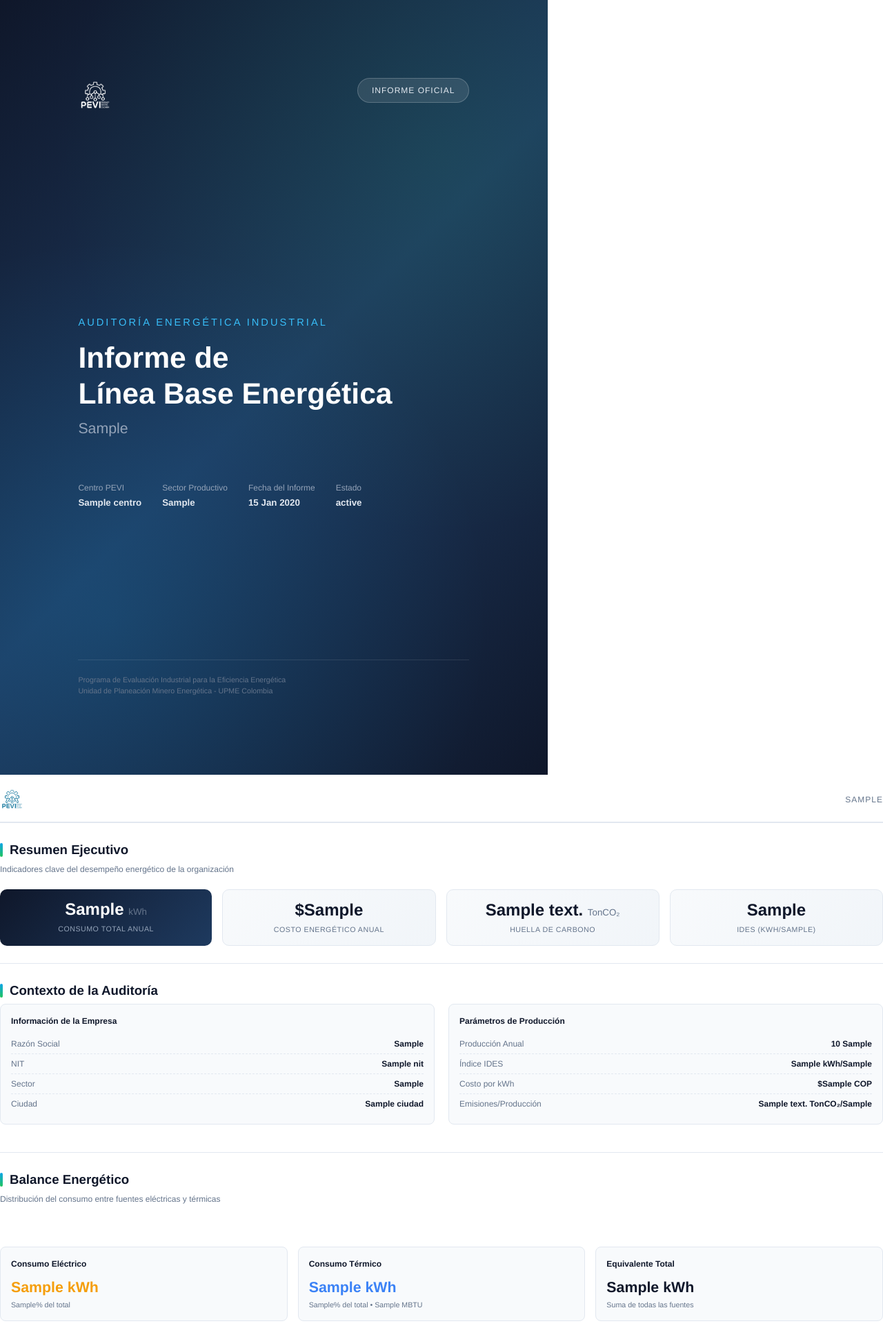
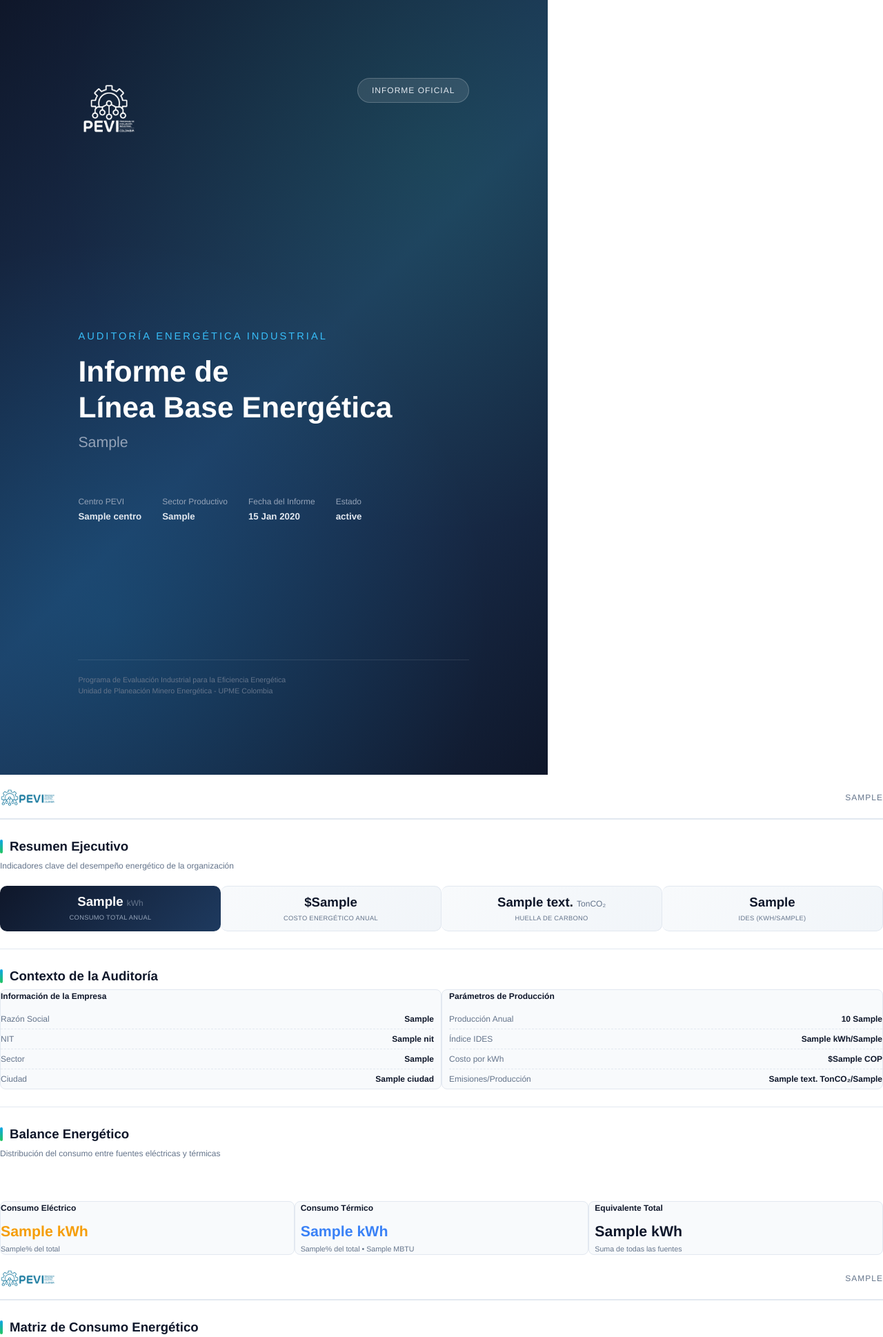
Before and after one commit to Santiago-caicedo/sistema_pevi, a Django app: template templates/gestion/informe_pdf.html in a window 1280 px wide. Shown: the top 1938 px of the page at 69% size. Run offline with Django 5.2, Linux system fonts and the light colour scheme; the template is opened without the code that fills it: most values are stand-ins (such as "Sample title", 1, 10 or a date in 2020).

Commit message:
ajuste pdf

```diff
--- a/templates/gestion/informe_pdf.html
+++ b/templates/gestion/informe_pdf.html
@@ -83,7 +83,7 @@
         }
 
         .cover-logo {
-            height: 50px;
+            height: 90px;
             filter: brightness(0) invert(1);
         }
 
@@ -188,7 +188,8 @@
         }
 
         .page-header-logo {
-            height: 35px;
+            height: 30px;
+            max-width: 160px;
         }
 
         .page-header-title {
@@ -232,18 +233,25 @@
            KPI CARDS
         ================================================================== */
         .kpi-grid {
-            display: flex;
-            gap: 15px;
+            display: table;
+            width: 100%;
+            table-layout: fixed;
             margin-bottom: 25px;
         }
 
         .kpi-card {
-            flex: 1;
+            display: table-cell;
+            width: 25%;
             background: linear-gradient(135deg, #f8fafc 0%, #f1f5f9 100%);
             border: 1px solid #e2e8f0;
             border-radius: 10px;
-            padding: 15px;
+            padding: 12px 8px;
             text-align: center;
+            vertical-align: top;
+        }
+
+        .kpi-card + .kpi-card {
+            border-left: none;
         }
 
         .kpi-card.highlight {
@@ -266,24 +274,27 @@
         }
 
         .kpi-value {
-            font-size: 18pt;
+            font-size: 14pt;
             font-weight: 700;
             color: #0f172a;
             line-height: 1.2;
+            word-wrap: break-word;
+            overflow-wrap: break-word;
         }
 
         .kpi-value small {
-            font-size: 10pt;
+            font-size: 9pt;
             font-weight: 400;
             color: #64748b;
         }
 
         .kpi-label {
-            font-size: 8pt;
+            font-size: 7pt;
             color: #64748b;
             text-transform: uppercase;
-            letter-spacing: 0.5px;
+            letter-spacing: 0.3px;
             margin-top: 5px;
+            line-height: 1.3;
         }
 
         .kpi-change {
@@ -594,21 +605,45 @@
            GRID LAYOUTS
         ================================================================== */
         .two-column {
-            display: flex;
-            gap: 20px;
+            display: table;
+            width: 100%;
+            table-layout: fixed;
         }
 
         .two-column > div {
-            flex: 1;
+            display: table-cell;
+            width: 50%;
+            padding: 0 10px;
+            vertical-align: top;
+        }
+
+        .two-column > div:first-child {
+            padding-left: 0;
+        }
+
+        .two-column > div:last-child {
+            padding-right: 0;
         }
 
         .three-column {
-            display: flex;
-            gap: 15px;
+            display: table;
+            width: 100%;
+            table-layout: fixed;
         }
 
         .three-column > div {
-            flex: 1;
+            display: table-cell;
+            width: 33.33%;
+            padding: 0 8px;
+            vertical-align: top;
+        }
+
+        .three-column > div:first-child {
+            padding-left: 0;
+        }
+
+        .three-column > div:last-child {
+            padding-right: 0;
         }
 
         /* ==================================================================
@@ -772,7 +807,7 @@
     ================================================================= -->
     <div class="content-page">
         <div class="page-header">
-            <img src="{% static 'img/logo_pevi.png' %}" class="page-header-logo" alt="PEVI">
+            <img src="{% static 'img/pevi_horizontal.png' %}" class="page-header-logo" alt="PEVI">
             <div class="page-header-title">{{ proyecto.empresa.razon_social }}</div>
         </div>
 
@@ -885,7 +920,7 @@
     ================================================================= -->
     <div class="content-page page-break">
         <div class="page-header">
-            <img src="{% static 'img/logo_pevi.png' %}" class="page-header-logo" alt="PEVI">
+            <img src="{% static 'img/pevi_horizontal.png' %}" class="page-header-logo" alt="PEVI">
             <div class="page-header-title">{{ proyecto.empresa.razon_social }}</div>
         </div>
 
@@ -1005,7 +1040,7 @@
     ================================================================= -->
     <div class="content-page page-break">
         <div class="page-header">
-            <img src="{% static 'img/logo_pevi.png' %}" class="page-header-logo" alt="PEVI">
+            <img src="{% static 'img/pevi_horizontal.png' %}" class="page-header-logo" alt="PEVI">
             <div class="page-header-title">{{ proyecto.empresa.razon_social }}</div>
         </div>
 
@@ -1117,7 +1152,7 @@
     ================================================================= -->
     <div class="content-page page-break">
         <div class="page-header">
-            <img src="{% static 'img/logo_pevi.png' %}" class="page-header-logo" alt="PEVI">
+            <img src="{% static 'img/pevi_horizontal.png' %}" class="page-header-logo" alt="PEVI">
             <div class="page-header-title">{{ proyecto.empresa.razon_social }}</div>
         </div>
 
```
